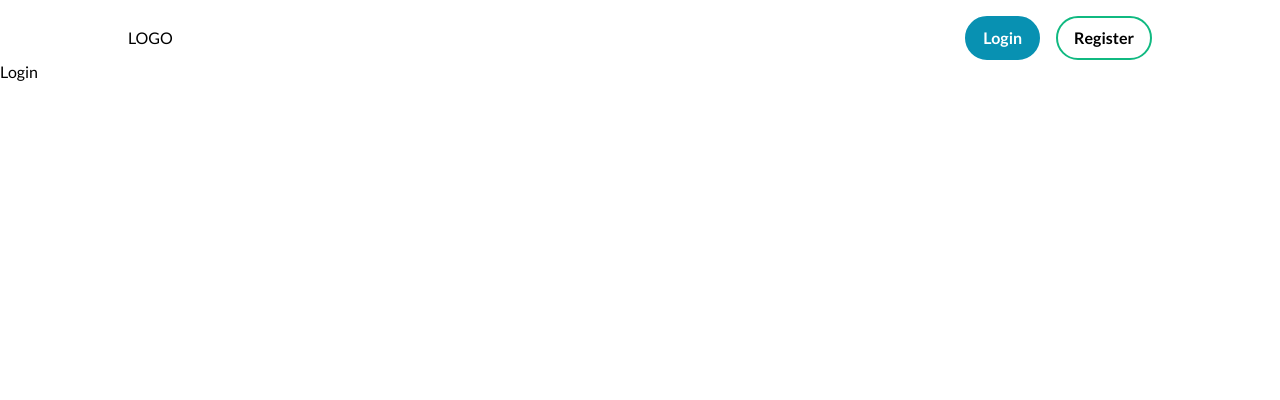
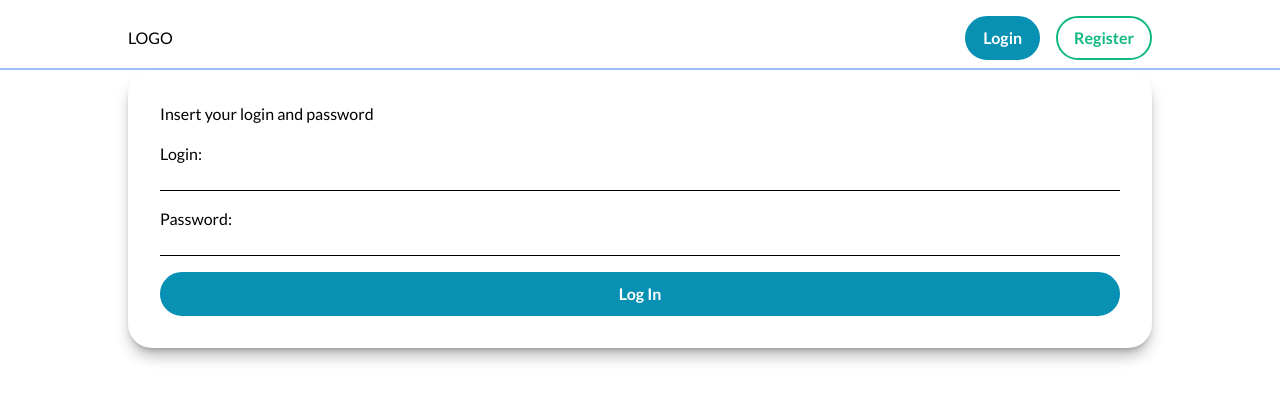
Before and after one commit to lilKriT/MERN-Image-Gallery, a React (Vite) app in the folder packages/client/: page /login in a window 1280 px wide. Shown: the top 400 px of the page. Built offline with nearby package versions, Linux system fonts and the light colour scheme.

Commit message:
Working on login page. Some styling.

```diff
--- a/packages/client/src/components/Header.tsx
+++ b/packages/client/src/components/Header.tsx
@@ -3,8 +3,8 @@ import { Link } from "react-router-dom";
 
 const Header = () => {
   return (
-    <header className="flex justify-center">
-      <div className="container flex justify-between items-center mt-4">
+    <header className="flex justify-center border-b-2 border-blue-500/50">
+      <div className="container flex justify-between items-center mt-4 mb-2">
         <Link to="/">LOGO</Link>
         <nav>
           <menu className="flex gap-4">
--- a/packages/client/src/index.css
+++ b/packages/client/src/index.css
@@ -10,15 +10,18 @@
 
 @layer components {
   .btn {
-    @apply rounded-3xl px-4 py-2 flex font-bold;
+    @apply rounded-3xl px-4 py-2 flex justify-center items-center font-bold;
+    @apply duration-300 ease-in-out;
   }
 
   .btn--primary {
     @apply bg-cyan-600 border-2 border-cyan-600 text-white;
+    @apply hover:bg-cyan-400 hover:border-cyan-400;
   }
 
   .btn--secondary {
-    @apply bg-transparent border-2 border-emerald-500;
+    @apply bg-transparent border-2 border-emerald-500 text-emerald-500;
+    @apply hover:bg-emerald-500 hover:text-white;
   }
 }
 
--- a/packages/client/src/pages/Home.tsx
+++ b/packages/client/src/pages/Home.tsx
@@ -1,7 +1,11 @@
 import React from "react";
 
 const Home = () => {
-  return <div>Home</div>;
+  return (
+    <div className="flex justify-center">
+      <div className="container">Home is here.</div>
+    </div>
+  );
 };
 
 export default Home;
--- a/packages/client/src/pages/Login.tsx
+++ b/packages/client/src/pages/Login.tsx
@@ -1,7 +1,24 @@
 import React from "react";
 
 const Login = () => {
-  return <div>Login</div>;
+  return (
+    <div className="flex justify-center">
+      <div className="container">
+        <form className="flex flex-col gap-4 shadow-lg shadow-black/30 p-8 rounded-3xl">
+          <h2>Insert your login and password</h2>
+          <label className="flex flex-col">
+            Login:
+            <input type="text" className="border-b border-black" />
+          </label>
+          <label className="flex flex-col">
+            Password:
+            <input type="password" className="border-b border-black" />
+          </label>
+          <button className="btn btn--primary">Log In</button>
+        </form>
+      </div>
+    </div>
+  );
 };
 
 export default Login;
```
